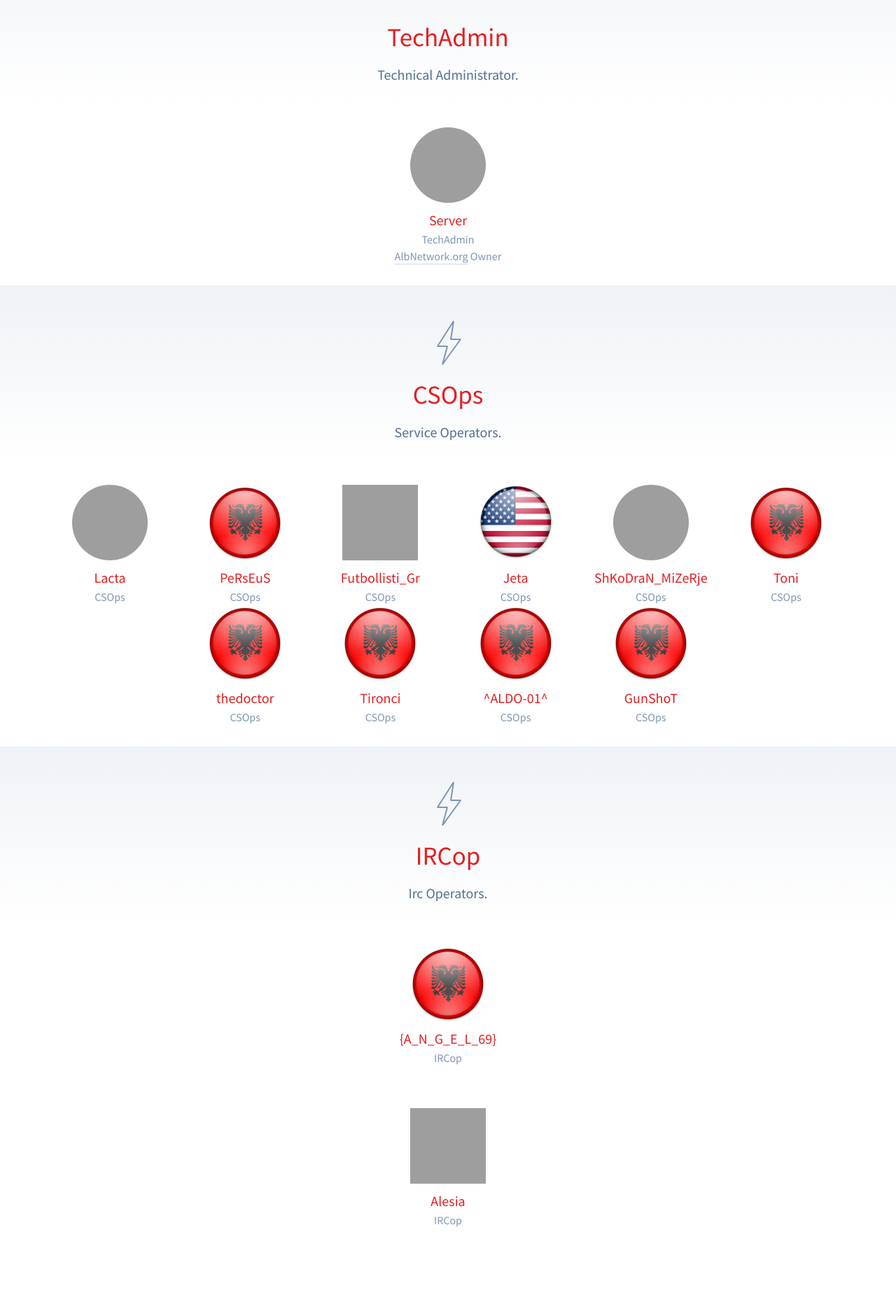
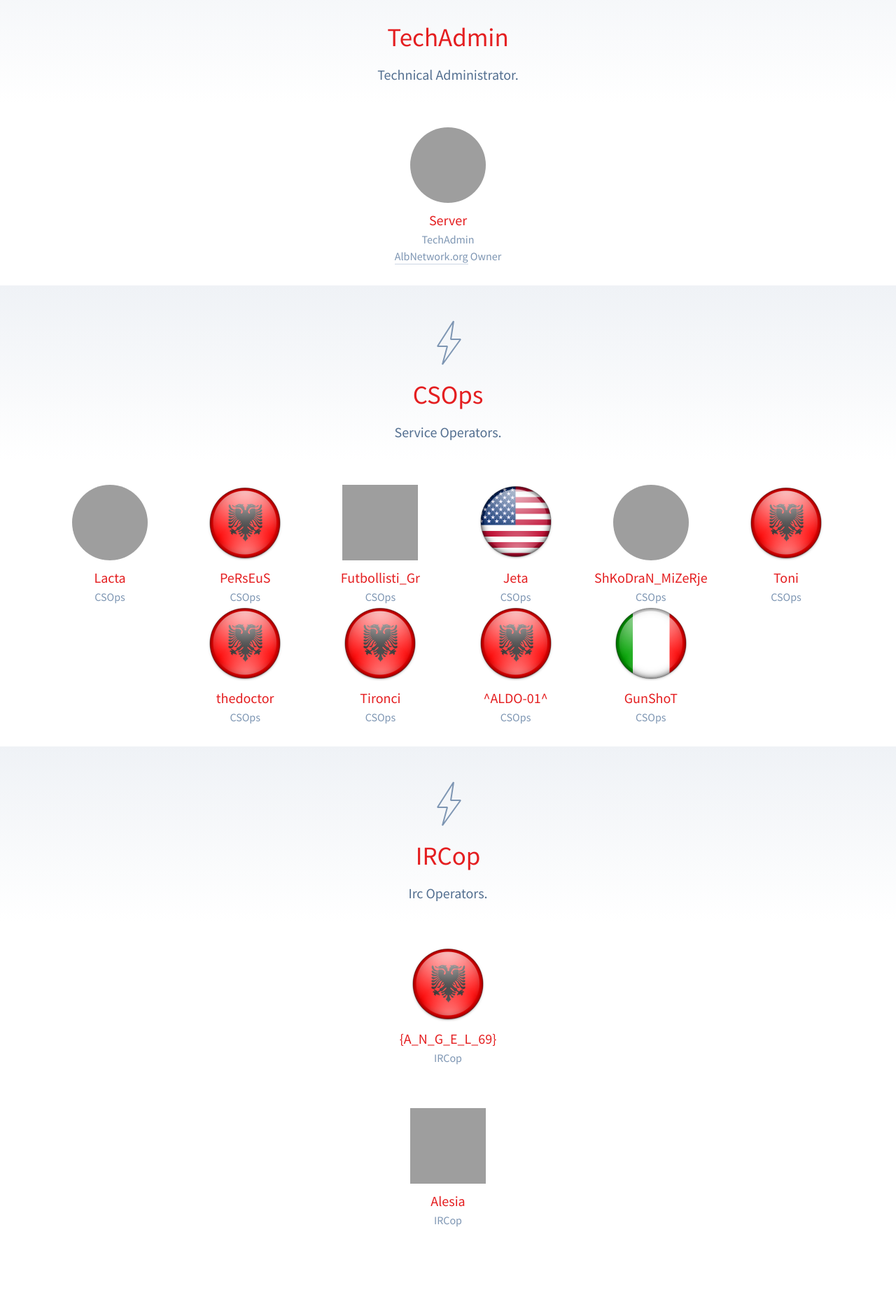
Before and after one commit to AlbnetworkOrg/albnetworkorg.github.io, a Jekyll site: the page built from skuadra.html, in a window 1280 px wide. Shown: the part 1741-3615 px from the top of the page at 70% size. Built offline with Jekyll 4.4.1, drawn with Linux system fonts in a browser that asks for light colours; grey boxes are pictures that could not be loaded.

Commit message:
Update skuadra.html

```diff
--- a/skuadra.html
+++ b/skuadra.html
@@ -288,7 +288,7 @@
     <div class="Team-member">
       <h3>
         <a href="https://forum.albnetwork.org/u/GunShoT" target="_blank">
-          <img src="{{ site.baseurl }}/img/al.png" alt="" width="108" height="108">
+          <img src="{{ site.baseurl }}/img/it.png" alt="" width="108" height="108">
           GunShoT
         </a>
       </h3>
```
